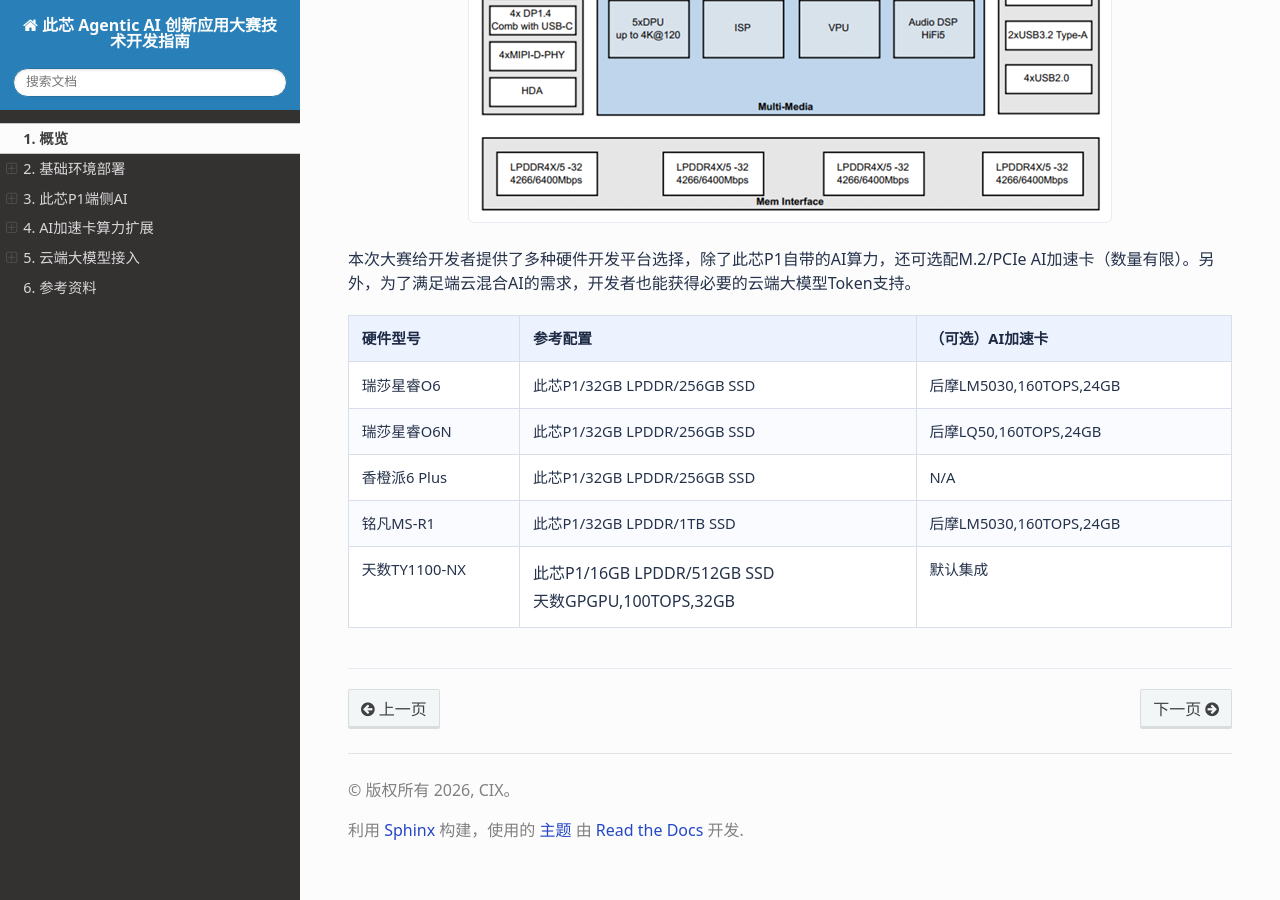
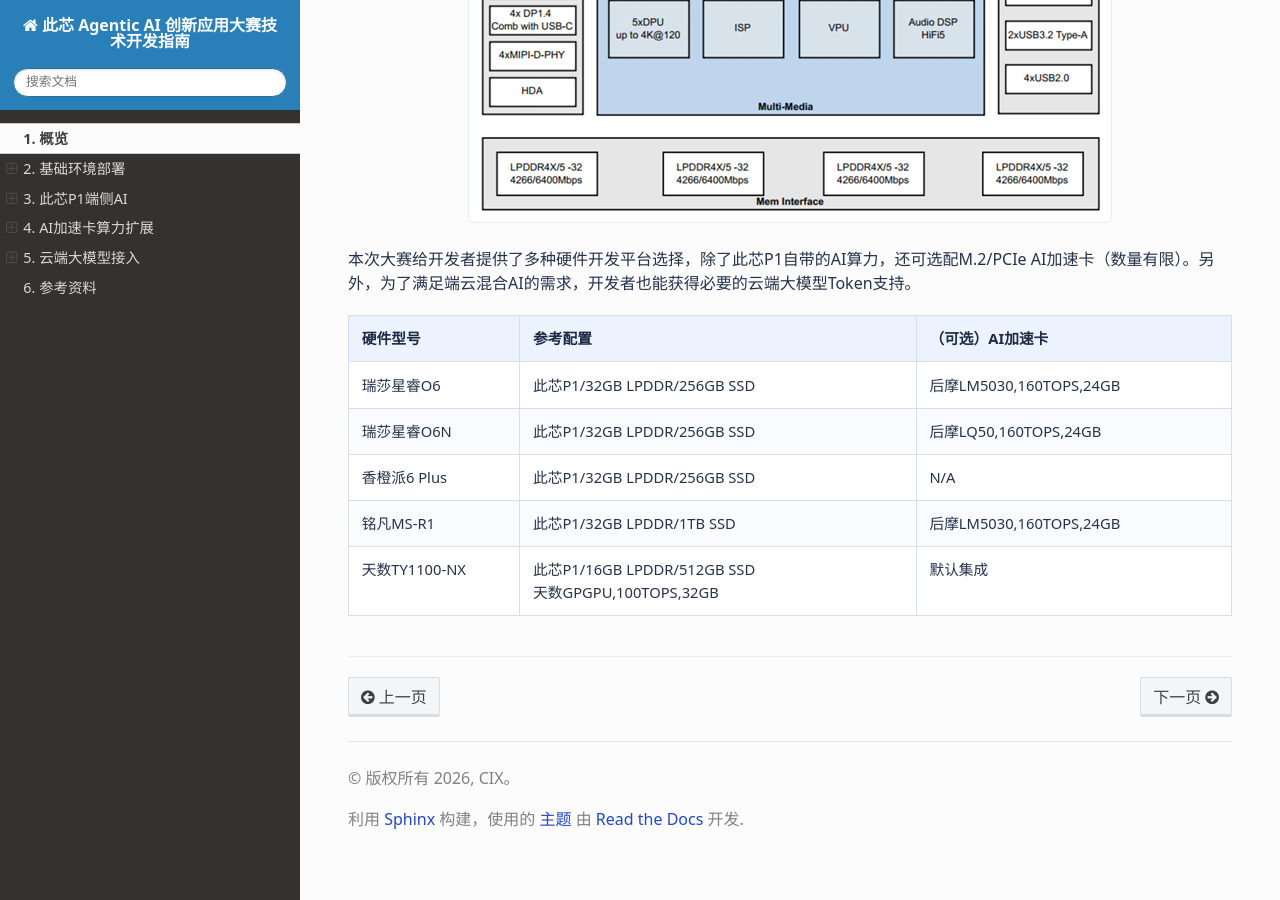
Before and after one commit to chao-luan/cix-ai-developer-contest-docs, a Sphinx documentation site: the page built from docs/overview.md, in a window 1280 px wide and 900 px high, scrolled down 648 px. Built offline with Sphinx 7.4.7 and the Read the Docs theme 3.1.0, drawn with Linux system fonts in a browser that asks for light colours.

```diff
--- a/docs/overview.md
+++ b/docs/overview.md
@@ -42,8 +42,8 @@
 </tr>
 <tr class="odd">
 <td>天数TY1100-NX</td>
-<td><p>此芯P1/16GB LPDDR/512GB SSD</p>
-<p>天数GPGPU,100TOPS,32GB</p></td>
+<td>此芯P1/16GB LPDDR/512GB SSD<br>
+天数GPGPU,100TOPS,32GB</td>
 <td>默认集成</td>
 </tr>
 </tbody>
```
